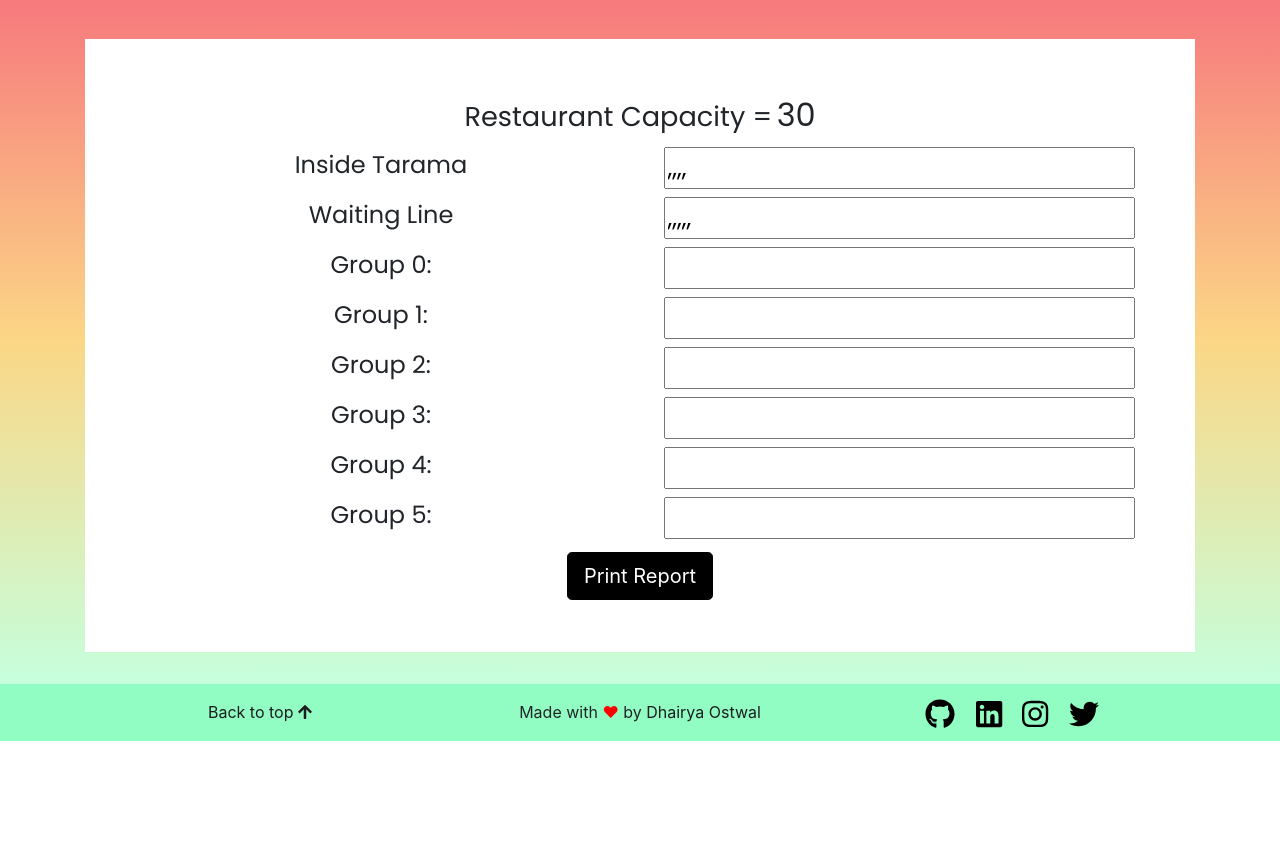
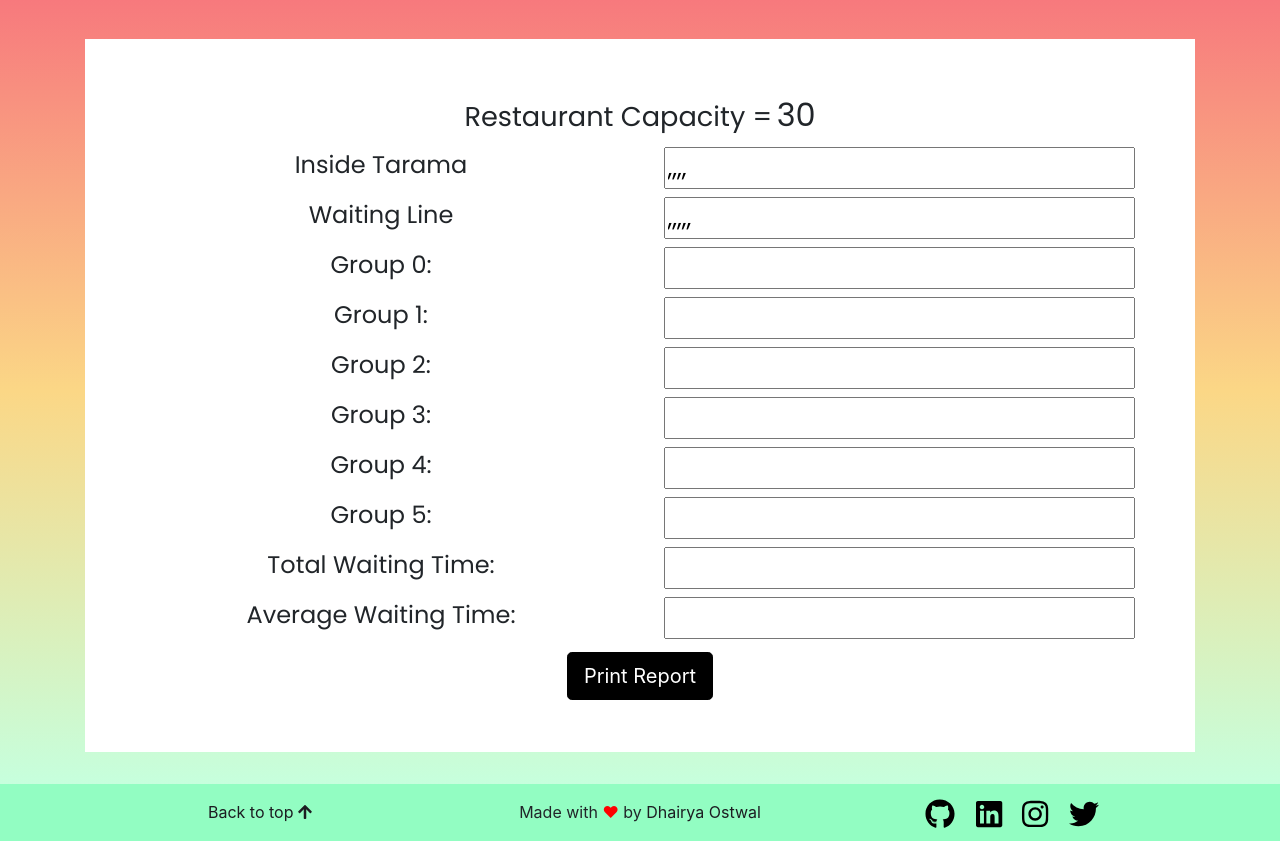
Before and after one commit to dhairyaostwal/Tarama-OS, a Flask app: template templates/Report.html in a window 1280 px wide. Shown: the part 103-944 px from the top of the page. Before the commit the page ends 844 px from the top, so only its background shows below. Run offline with Flask 2, Linux system fonts and the light colour scheme; the template is opened without the code that fills it, so the values that code supplies are empty; some libraries are stand-ins or nearby versions.

Commit message:
Waiting calculation and pdf generation done

```diff
--- a/app.py
+++ b/app.py
@@ -1,5 +1,6 @@
 from flask import Flask, render_template, request, jsonify, redirect
 from itertools import combinations
+from reportlab.pdfgen import canvas
 
 app = Flask(__name__)
 
@@ -13,6 +14,8 @@
 currentstatus1 = []
 t = []
 q = []
+result = []
+
 
 @app.route('/')
 def index():
@@ -64,7 +67,6 @@
         currentstatus1.insert(i, insideTarama[i])
 
 
-    result = []
     result.append(insideTarama1)
     result.append(inqueue2)
     def unique(list1):
@@ -170,12 +172,74 @@
 
 
     schedulecheck()
+
     for i in waiting:
         result.append(i)
 
+    result.append(max(waiting))
+    result.append(max(waiting) / len(inqueue1))
 
     return render_template('Report.html', result=result)
+@app.route('/report')
+def generatepdf():
+    def drawMyRuler(pdf):
+        pdf.drawString(100,810, 'x100')
+        pdf.drawString(200,810, 'x200')
+        pdf.drawString(300,810, 'x300')
+        pdf.drawString(400,810, 'x400')
+        pdf.drawString(500,810, 'x500')
+        pdf.drawString(600,810, 'x600')
 
+        pdf.drawString(10,100, 'y100')
+        pdf.drawString(10,200, 'y200')
+        pdf.drawString(10,300, 'y300')
+        pdf.drawString(10,400, 'y400')
+        pdf.drawString(10,500, 'y500')
+        pdf.drawString(10,600, 'y600')
+        pdf.drawString(10,700, 'y700')
+        pdf.drawString(10,800, 'y800')
+    fileName = 'report.pdf'
+    documentTitle = 'Waiting Time Report'
+    title = 'TaramaOS'
+    subtitle = 'We are sorry to keep you waiting :('
+
+    textlines=['Group 0     =      ','Group 1     =      ','Group 2     =      ','Group 3     =      ','Group 4     =      ']
+
+    pdf = canvas.Canvas(fileName)
+    pdf.setTitle(documentTitle)
+
+    pdf.drawString(270,770,title)
+    pdf.drawString(210,750,subtitle)
+
+
+    pdf.drawString(200,690,textlines[0])
+    pdf.drawString(300,690,str(result[2]))
+
+    pdf.drawString(200,665,textlines[1])
+    pdf.drawString(300,665,str(result[3]))
+
+    pdf.drawString(200,640,textlines[2])
+    pdf.drawString(300,640,str(result[4]))
+
+    pdf.drawString(200,615,textlines[3])
+    pdf.drawString(300,615,str(result[5]))
+
+    pdf.drawString(200,590,textlines[4])
+    pdf.drawString(300,590,str(result[6]))
+
+    pdf.drawString(200,565,textlines[4])
+    pdf.drawString(300,565,str(result[7]))
+
+    pdf.drawString(200,540,'Total Waiting Time = ')
+    pdf.drawString(320,540,str(result[8]))
+
+    pdf.drawString(200,515,'Average Waiting Time = ')
+    pdf.drawString(330,515,str(result[9]))
+
+    drawMyRuler(pdf)
+
+    pdf.save()
+    return redirect('/')
 
 if __name__ == '__main__':
     app.run(debug=True)
--- a/templates/Report.html
+++ b/templates/Report.html
@@ -101,8 +101,26 @@
                         </div>
                     </div>
 
+                    <div class="row inputCustom">
+                        <div class="col-sm-6 text-center">
+                            Total Waiting Time:
+                        </div>
+                        <div class="col-sm-6">
+                            <input type="number" name="seven" id="" value={{result[8]}}>
+                        </div>
+                    </div>
+
+                    <div class="row inputCustom">
+                        <div class="col-sm-6 text-center">
+                            Average Waiting Time:
+                        </div>
+                        <div class="col-sm-6">
+                            <input type="number" name="seven" id="" value={{result[9]}}>
+                        </div>
+                    </div>
+
                     <div style="text-align: center; margin-top: .8rem;">
-                        <a href="/fillinsidetarama" class="btn btn-primary btn-lg getStarted">Print Report</a>
+                        <a href="/report" class="btn btn-primary btn-lg getStarted">Print Report</a>
                     </div>
                 </div>
             </div>
```
Also changed, not shown: report.py (+13 -7 lines), 1 other file.
